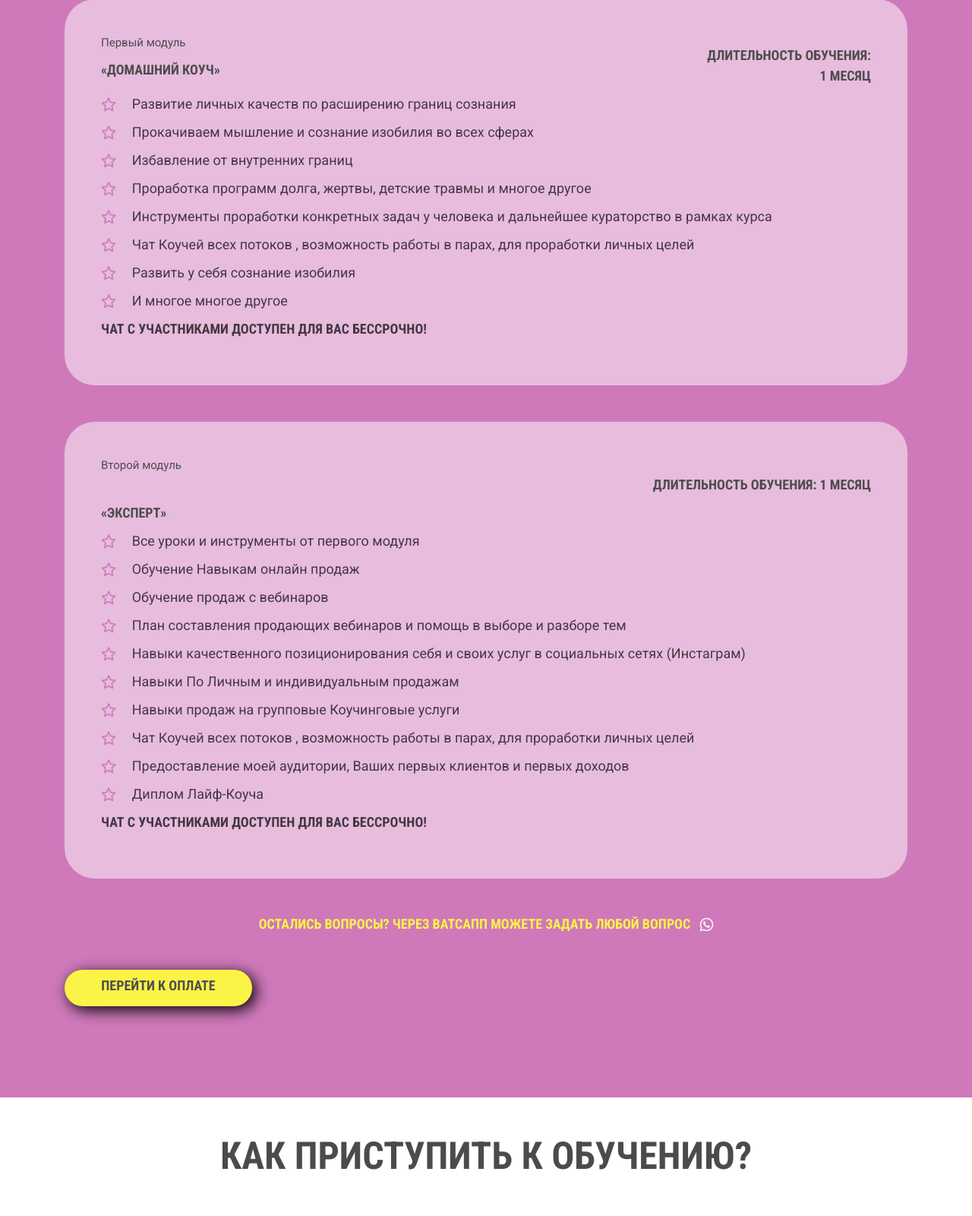
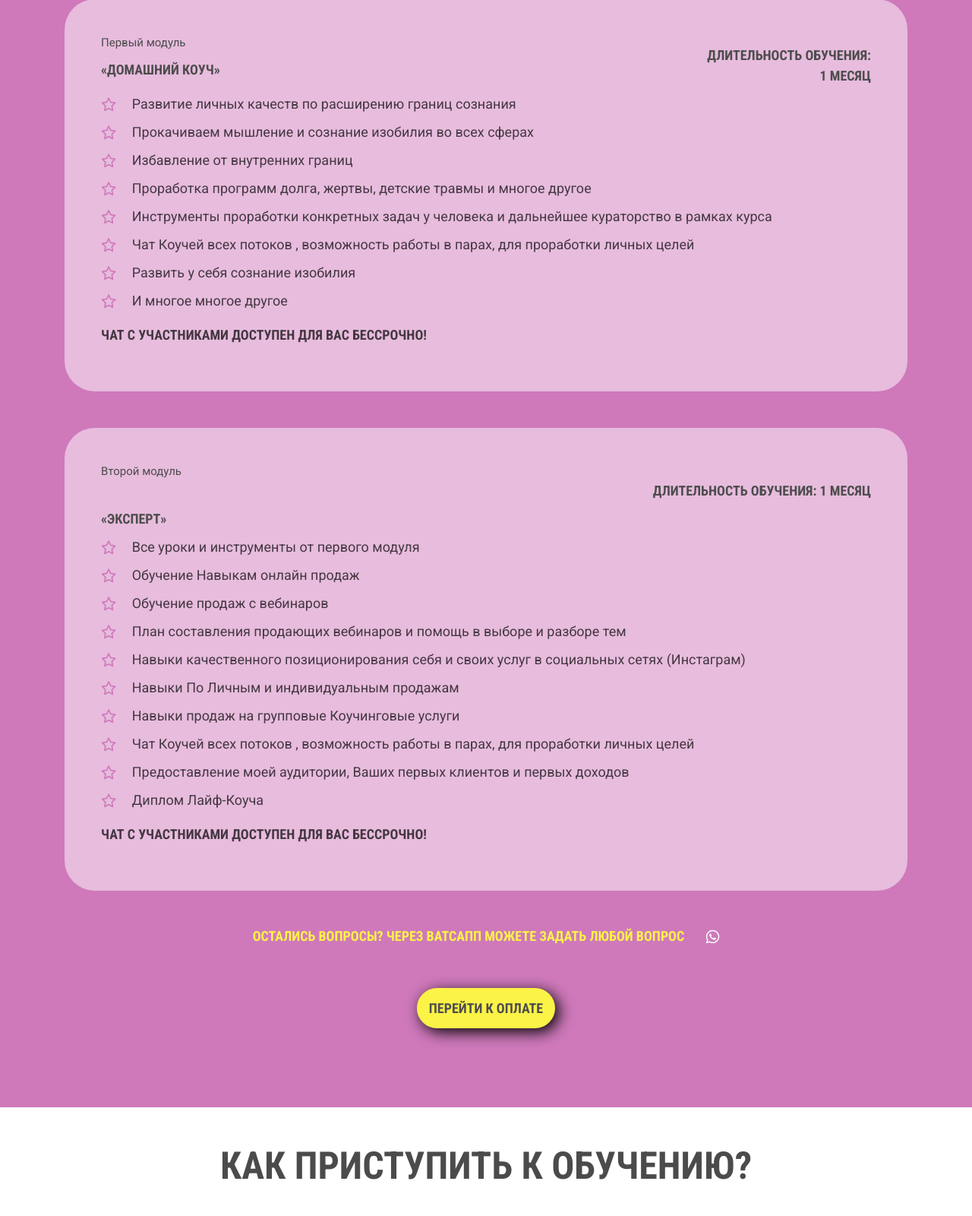
Before and after one commit to MarinaVector/school2, a PHP site: page / in a window 1280 px wide. Shown: the part 2223-3823 px from the top of the page at 76% size. Run offline with PHP 8.4, Linux system fonts and the light colour scheme; some libraries are stand-ins or nearby versions.

Commit message:
frontend progress btn

```diff
--- a/css/style.css
+++ b/css/style.css
@@ -130,14 +130,15 @@ div a:hover {
 .info-block__call-btn,
 .about-author__call-btn,
 .call-btn,
-.auth-btn {
+.auth-btn,
+.pay-btn {
   font-family: Roboto Condensed;
   font-size: 18px;
   font-style: normal;
   font-weight: 700;
   line-height: 21px;
   letter-spacing: 0em;
-  text-align: left;
+  text-align: center;
   text-transform: uppercase;
   background-color: #FCF347;
   color: #4d4d4d;
@@ -147,8 +148,13 @@ div a:hover {
 }
 
 .info-block__call-btn,
-.call-btn {
+.call-btn,
+.pay-btn {
   box-shadow: 5px 5px 20px #000000;
+}
+
+.pay-btn {
+  justify-content: center;
 }
 
 .call-btn {
--- a/css/style.scss
+++ b/css/style.scss
@@ -153,14 +153,15 @@ div a {
 .info-block__call-btn,
 .about-author__call-btn,
 .call-btn,
-.auth-btn {
+.auth-btn,
+.pay-btn {
   font-family: Roboto Condensed;
   font-size: 18px;
   font-style: normal;
   font-weight: 700;
   line-height: 21px;
   letter-spacing: 0em;
-  text-align: left;
+  text-align: center;
   text-transform: uppercase;
   background-color: $yellow;
   color: $gray;
@@ -170,8 +171,13 @@ div a {
 }
 
 .info-block__call-btn,
-.call-btn {
+.call-btn,
+.pay-btn {
   box-shadow: 5px 5px 20px #000000;
+}
+
+.pay-btn {
+  justify-content: center;
 }
 
 .call-btn {
--- a/index.php
+++ b/index.php
@@ -9,7 +9,7 @@
         <img class="info-block__info-logo mt-md-5" src="img/image-07-10-20-02-28-2%201.png" alt="">
         <h1 class="info-block__coach-title">Life coach soul</h1>
         <h3 class="info-block__school-title mb-md-3">Онлайн школа</h3>
-        <a class="info-block__call-btn  my-3 my-md-5 pt-md-3 px-3 py-3">приступить к обучению</a>
+        <a class="info-block__call-btn my-3 my-md-5 pt-md-3 px-3 py-3">приступить к обучению</a>
     </div>
 </header>
 
@@ -181,7 +181,7 @@
                             <span class="about-author__info">И многое многое другое</span>
                         </li>
                     </ul>
-                    <p class="module__module-info">Чат с участниками доступен для Вас Бессрочно!</p>
+                    <p class="module__module-info mt-4">Чат с участниками доступен для Вас Бессрочно!</p>
                 </div>
 
                 <div class="module p-3 p-lg-5">
@@ -235,13 +235,15 @@
                             <span class="about-author__info">Диплом Лайф-Коуча</span>
                         </li>
                     </ul>
-                    <p class="module__module-info">Чат с участниками доступен для Вас Бессрочно!</p>
+                    <p class="module__module-info mt-4">Чат с участниками доступен для Вас Бессрочно!</p>
                 </div>
                 <div class="my-md-5 my-3 text-center">
                     <span class="question-txt">Остались вопросы? через ватсапп можете задать любой вопрос</span>
-                    <i class="fab fa-whatsapp fa-lg text-white ml-2"></i>
+                    <i class="fab fa-whatsapp fa-lg text-white ml-4"></i>
                 </div>
-                <a class="call-btn mb-4">перейти к оплате</a>
+                <div class="text-center">
+                <a class="pay-btn my-2 my-md-2 pt-md-3 px-3 py-3 mx-auto">перейти к оплате</a>
+                </div>
             </div>
         </div>
     </section>
```
Also changed, not shown: 1 other file.
